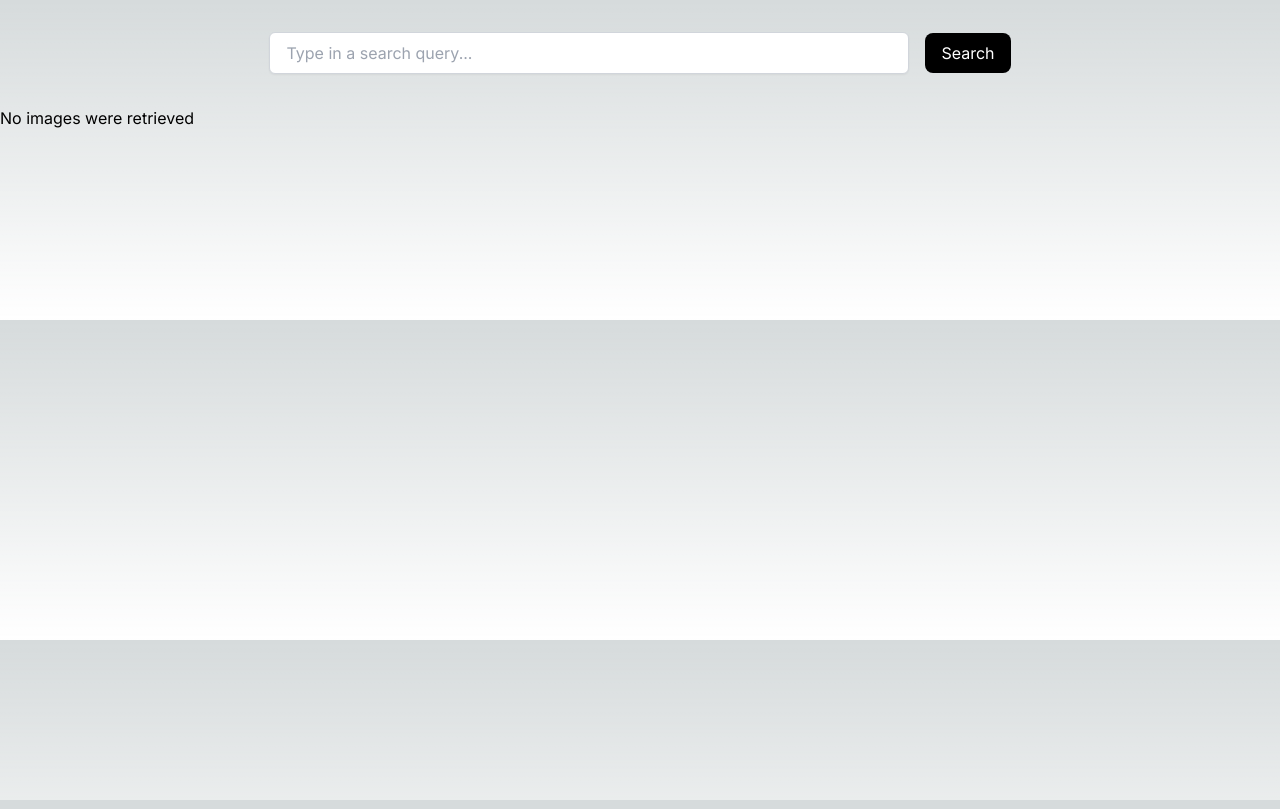
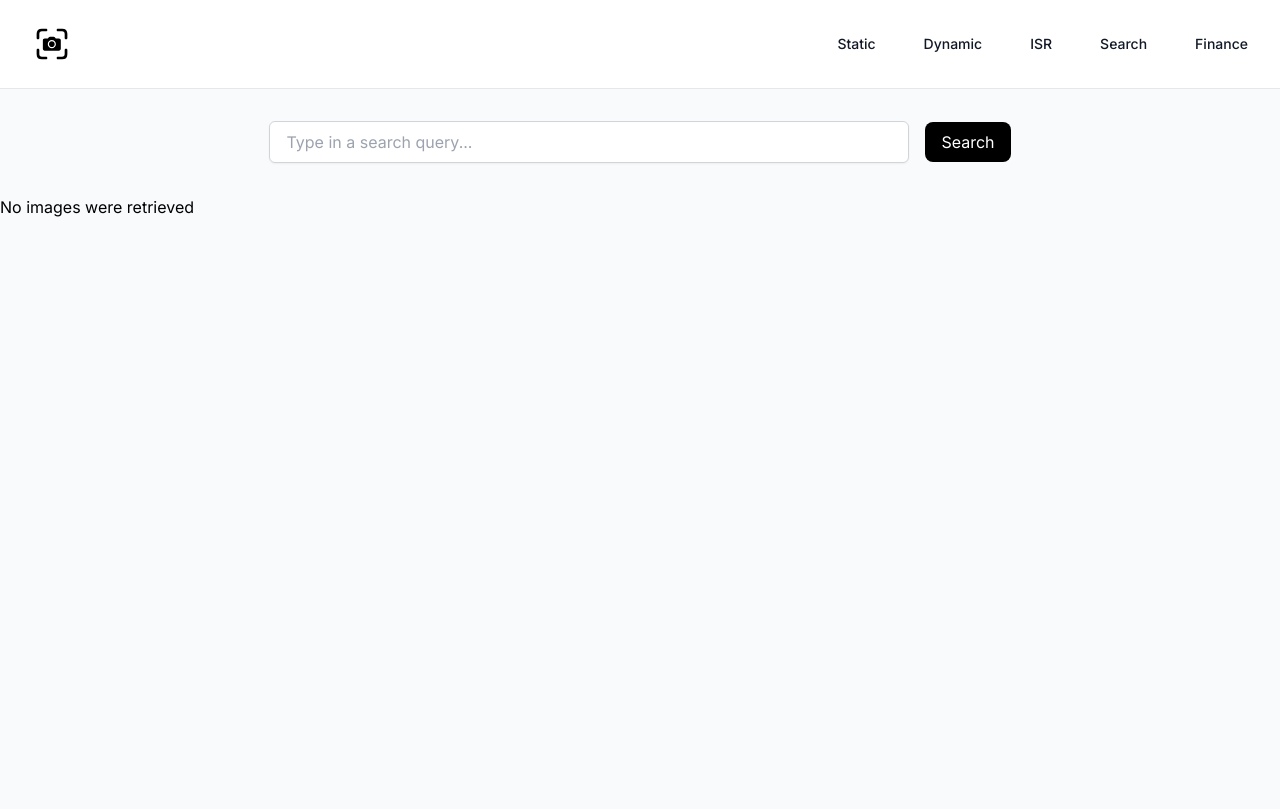
Before and after one commit to kennjr/next-gallery, a Next.js app: page /search in a window 1280 px wide. Built offline with nearby package versions, Linux system fonts and the light colour scheme.

Commit message:
layout.tsx - added the navbar and made styling changes

```diff
--- a/src/app/layout.tsx
+++ b/src/app/layout.tsx
@@ -1,6 +1,7 @@
 import type { Metadata } from "next";
 import { Inter } from "next/font/google";
 import "./globals.css";
+import Navbar from "@/components/Navbar";
 
 const inter = Inter({ subsets: ["latin"] });
 
@@ -16,7 +17,14 @@ export default function RootLayout({
 }>) {
   return (
     <html lang="en">
-      <body className={inter.className}>{children}</body>
+      <body className={inter.className}>
+        <main className="overflow-hidden">
+          <Navbar></Navbar>
+          <section className="min-h-[90vh] bg-slate-50">
+            {children}
+          </section>
+        </main>
+      </body>
     </html>
   );
 }
```
